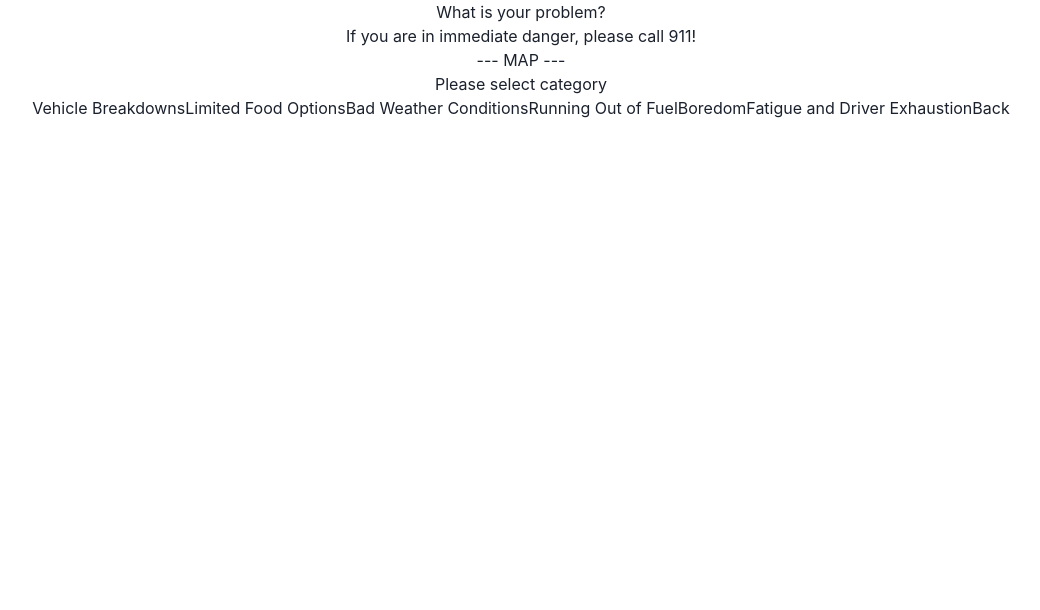
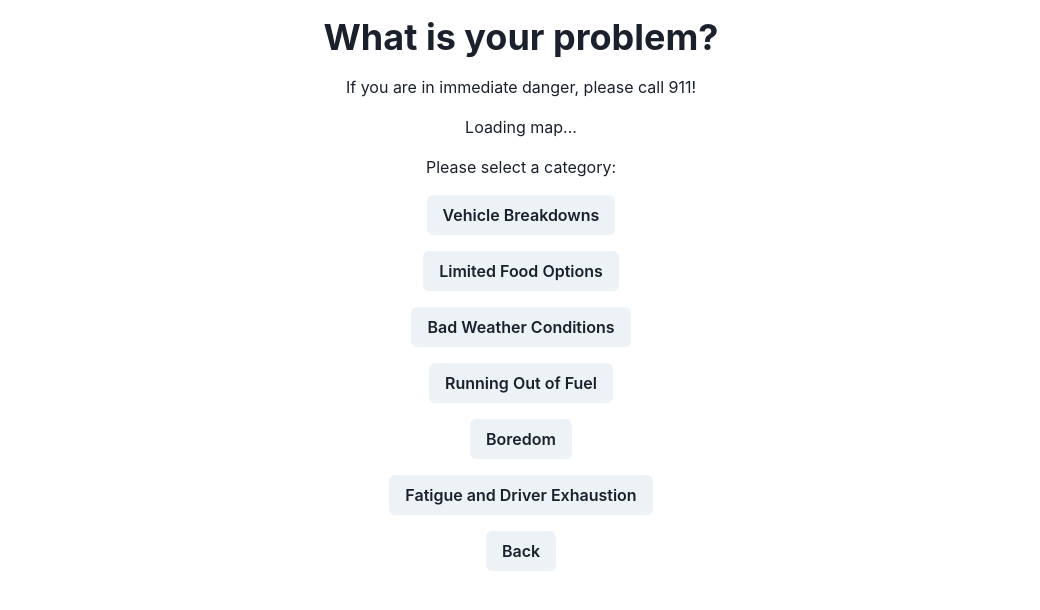
Before and after one commit to Anthony-Huang-03/HelloWorldRepo, a React (Create React App) app in the folder client/: page /ProblemIdentification in a window 1280 px wide. Shown: the top 610 px of the page, without its empty margins (119-1159 px from the left). Built offline with nearby package versions, Linux system fonts and the light colour scheme; no server answers.

Commit message:
Update ProblemIdentification.js
made ProblemIdentification use default chakra ui elements and implemented the map

```diff
--- a/client/src/pages/ProblemIdentification.js
+++ b/client/src/pages/ProblemIdentification.js
@@ -1,33 +1,64 @@
-import React from "react";
-import '../App.css';
-import { useNavigate } from 'react-router-dom';
-
+import React, { useEffect, useState } from "react";
+import { useNavigate } from "react-router-dom";
+import { Box, Button, Heading, Text, VStack, Center } from "@chakra-ui/react";
+import Map from "../components/Map"; // Ensure this is the correct path for your Map component
 
 const ProblemIdentification = () => {
+    const navigate = useNavigate();
+    const [location, setLocation] = useState({ latitude: null, longitude: null });
 
-    const navigate = useNavigate();
+    // Geolocation logic to get user's current position
+    useEffect(() => {
+        if (navigator.geolocation) {
+            navigator.geolocation.getCurrentPosition(
+                (position) => {
+                    setLocation({
+                        latitude: position.coords.latitude,
+                        longitude: position.coords.longitude,
+                    });
+                },
+                (error) => {
+                    console.error("Error getting location:", error);
+                }
+            );
+        } else {
+            console.error("Geolocation is not supported by this browser.");
+        }
+    }, []);
 
     const handleClick1 = () => {
-        navigate('/ProblemDescription');
+        navigate("/ProblemDescription");
     };
     const handleClick2 = () => {
-        navigate('/');
+        navigate("/");
     };
 
     return (
-        <div>
-            <h1 className="title">What is your problem?</h1>
-            <div className="warning">If you are in immediate danger, please call 911!</div>
-            <div className="map"> --- MAP --- </div>
-            <div className="direction">Please select category</div>
-            <button onClick={handleClick1}>Vehicle Breakdowns</button>
-            <button onClick={handleClick1}>Limited Food Options</button>
-            <button onClick={handleClick1}>Bad Weather Conditions</button>
-            <button onClick={handleClick1}>Running Out of Fuel</button>
-            <button onClick={handleClick1}>Boredom</button>
-            <button onClick={handleClick1}>Fatigue and Driver Exhaustion</button>
-            <button onClick={handleClick2}>Back</button>
-        </div>
+        <Box p="4" textAlign="center">
+            <Heading size="xl" mb="4">What is your problem?</Heading>
+
+            <Text mb="4">If you are in immediate danger, please call 911!</Text>
+
+            <Center mb="4">
+                {location.latitude && location.longitude ? (
+                    <Map position={location} /> // Render the Map with the current location
+                ) : (
+                    <Text>Loading map...</Text>
+                )}
+            </Center>
+
+            <Text mb="4">Please select a category:</Text>
+
+            <VStack spacing="4">
+                <Button onClick={handleClick1}>Vehicle Breakdowns</Button>
+                <Button onClick={handleClick1}>Limited Food Options</Button>
+                <Button onClick={handleClick1}>Bad Weather Conditions</Button>
+                <Button onClick={handleClick1}>Running Out of Fuel</Button>
+                <Button onClick={handleClick1}>Boredom</Button>
+                <Button onClick={handleClick1}>Fatigue and Driver Exhaustion</Button>
+                <Button onClick={handleClick2}>Back</Button>
+            </VStack>
+        </Box>
     );
 };
 
```
